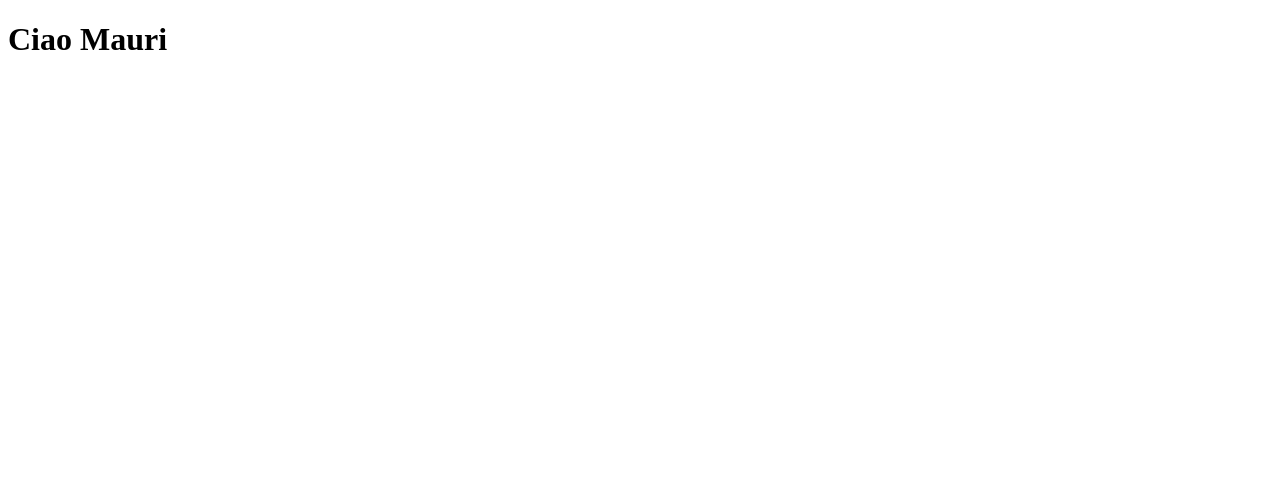
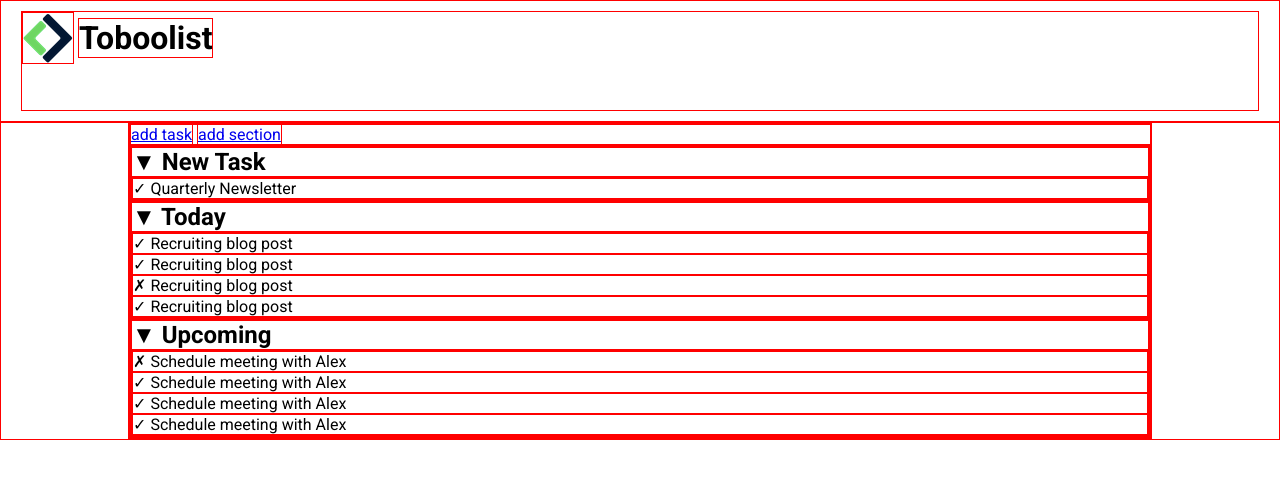
Before and after one commit to giusscos/html-css-toboolist, a plain HTML site: page index.html in a window 1280 px wide. Drawn offline with Linux system fonts and the light colour scheme.

Commit message:
setting up project

```diff
--- /dev/null
+++ b/css/style.css
@@ -0,0 +1,28 @@
+@import url('https://fonts.googleapis.com/css2?family=Roboto:wght@300;400;500;700&display=swap');
+*{
+    box-sizing: border-box;
+    margin: 0;
+    padding: 0;
+    list-style: none;
+    font-family: 'Roboto', sans-serif, Verdana;
+}
+.logo-container{
+    height: 100px;
+    margin: 10px 20px;
+}
+.logo-container h1{
+    display: inline-block;
+}
+.logo-container img,
+.logo-container h1{
+    vertical-align: middle;
+}
+.main-container{
+    max-width: 80vw;
+    margin: 0 auto;
+}
+
+/* debug */
+.debug * {
+    border: 1px solid #ff0000;
+}
--- a/index.html
+++ b/index.html
@@ -4,13 +4,63 @@
     <meta charset="UTF-8">
     <meta http-equiv="X-UA-Compatible" content="IE=edge">
     <meta name="viewport" content="width=device-width, initial-scale=1.0">
+    <link rel="stylesheet" href="./css/style.css">
     <title>
         ToBoolist
     </title>
 </head>
-<body>
-    <h1>
-        Ciao Mauri
-    </h1>
+<body class="debug">
+    <!-- Header principale -->
+    <header class="main-header">
+        <div class="logo-container">
+            <img src="./img/Logo.png" alt="logo toboolist">
+            <h1>Toboolist</h1>
+        </div>
+    </header>
+    <!-- Contenuto della pagina  -->
+    <main>
+        <div class="main-container">
+            <!-- Bottoni per poter aggiungere sezioni e compiti -->
+            <div class="action-container">
+                <a class="action-item evi" href="#" title="aggiungi compito">add task</a>
+                <a class="action-item no-evi" href="#" title="aggiungi sezione">add section</a>
+            </div>
+            <!-- Liste di cose da fare potrebbero essere anche section, visto il nome del bottone in alto... -->
+            <ul>
+                <li>
+                    <h2>
+                        &#9660; New Task
+                    </h2>
+                    <ul>
+                        <li>
+                            &check; Quarterly Newsletter
+                        </li>
+                    </ul>
+                </li>
+                <li>
+                    <h2>
+                        &#9660; Today
+                    </h2>
+                    <ul>
+                        <li>&check; Recruiting blog post</li>
+                        <li>&check; Recruiting blog post</li>
+                        <li>&cross; Recruiting blog post</li>
+                        <li>&check; Recruiting blog post</li>
+                    </ul>
+                </li>
+                <li>
+                    <h2>
+                        &#9660; Upcoming
+                    </h2>
+                    <ul>
+                        <li>&cross; Schedule meeting with Alex</li>
+                        <li>&check; Schedule meeting with Alex</li>
+                        <li>&check; Schedule meeting with Alex</li>
+                        <li>&check; Schedule meeting with Alex</li>
+                    </ul>
+                </li>
+            </ul>
+        </div>
+    </main>
 </body>
 </html>
```
Also changed, not shown: img/.comments/logo copia.png.xml (added), img/Logo.png (added), img/logo copia.png (added).
